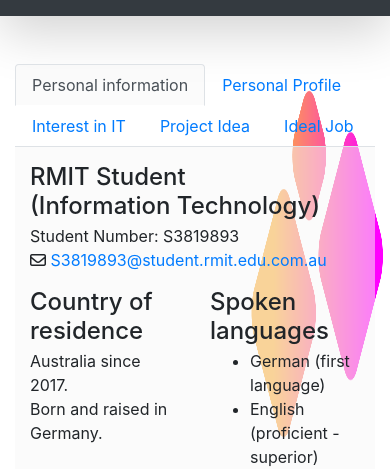
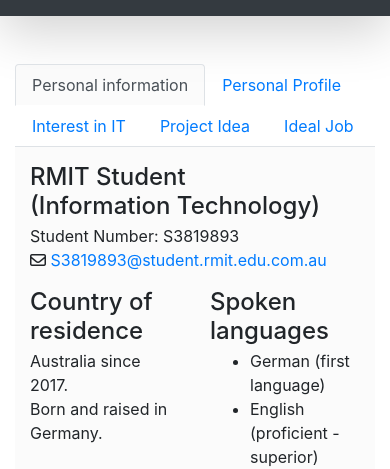
Before and after one commit to 10111101000/rmit_assignment-1, a plain HTML site: page index.html in a window 390 px wide. Shown: the part 380-849 px from the top of the page. Drawn offline with nearby package versions, Linux system fonts and the light colour scheme.

Commit message:
Responsive changes

```diff
--- a/styles.css
+++ b/styles.css
@@ -1,10 +1,10 @@
 body {
     background: url(img/bg_trust_lg.png) fixed;
-    background-position: center center;
+    background-position: right bottom;
     background-repeat: no-repeat;
     background-attachment: fixed;
     background-size: cover;
-    background-size: 100%;
+    background-size: 30%;
     background-color:rgb(248,248,248);
 }
 
```
